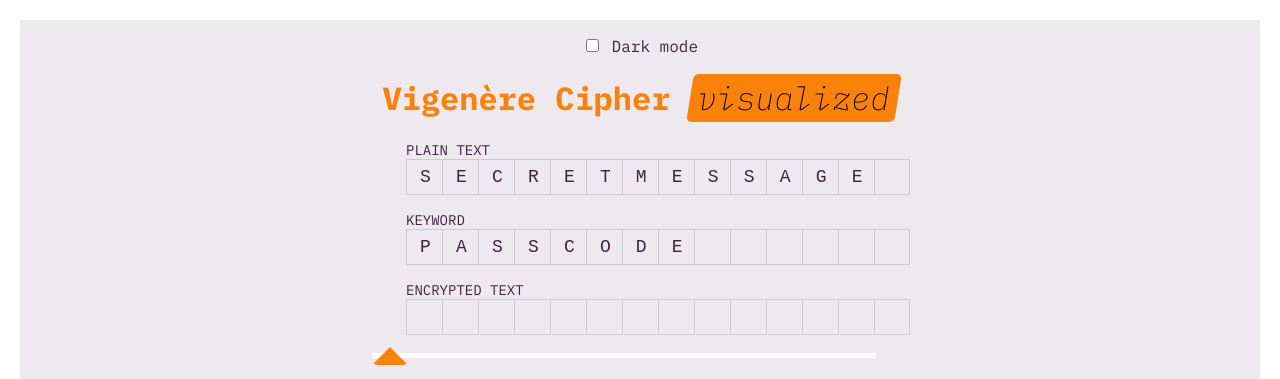
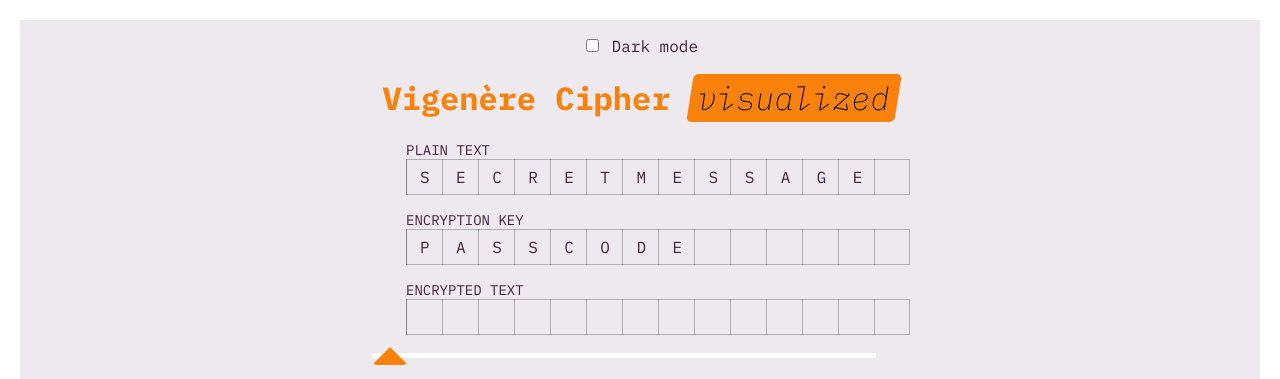
Before and after one commit to peippo/vigenere-cipher-visualized, a React (Create React App) app: page / in a window 1280 px wide. Shown: the top 379 px of the page. Built offline with nearby package versions, Linux system fonts and the light colour scheme.

Commit message:
Add input step indicators

```diff
--- a/src/components/Controls.js
+++ b/src/components/Controls.js
@@ -36,14 +36,16 @@ const Controls = ({ result, setResult, step, setStep }) => {
 						value={plainText}
 						onChange={(event) => handleChange(event, setPlainText)}
 						contentType="source"
+						step={step}
 					/>
 				</Label>
 				<Label>
-					Keyword
+					Encryption key
 					<Input
 						value={keyword}
 						onChange={(event) => handleChange(event, setKeyword)}
 						contentType="key"
+						step={step}
 					/>
 				</Label>
 				<Label>
--- a/src/components/Input.js
+++ b/src/components/Input.js
@@ -13,25 +13,111 @@ const Input = ({ value, onChange, contentType, step, ...props }) => {
 		}
 	};
 
+	// TODO: :D
+	let indicatorSteps = step - 1;
+
+	if (step > value.length) {
+		indicatorSteps = step - value.length - 1;
+	}
+
+	if (step > value.length * 2) {
+		indicatorSteps = step - value.length * 2 - 1;
+	}
+
+	if (step > value.length * 3) {
+		indicatorSteps = step - value.length * 3 - 1;
+	}
+
+	if (step > value.length * 4) {
+		indicatorSteps = step - value.length * 4 - 1;
+	}
+
+	if (step > value.length * 5) {
+		indicatorSteps = step - value.length * 5 - 1;
+	}
+
+	if (step > value.length * 6) {
+		indicatorSteps = step - value.length * 6 - 1;
+	}
+
+	if (step > value.length * 7) {
+		indicatorSteps = step - value.length * 7 - 1;
+	}
+
+	if (step > value.length * 8) {
+		indicatorSteps = step - value.length * 8 - 1;
+	}
+
+	if (step > value.length * 9) {
+		indicatorSteps = step - value.length * 9 - 1;
+	}
+
+	if (step > value.length * 10) {
+		indicatorSteps = step - value.length * 10 - 1;
+	}
+
+	if (step > value.length * 11) {
+		indicatorSteps = step - value.length * 11 - 1;
+	}
+
+	if (step > value.length * 12) {
+		indicatorSteps = step - value.length * 12 - 1;
+	}
+
+	if (step > value.length * 13) {
+		indicatorSteps = step - value.length * 13 - 1;
+	}
+
 	return (
+		<Wrapper
+			contentType={contentType}
+			style={{
+				"--left": `${indicatorSteps * 36}px`,
+			}}
+		>
 			<StyledInput
 				type="text"
 				value={value}
 				onChange={onChange}
 				onKeyDown={handleKeyPress}
-			contentType={contentType}
+				maxLength="14"
 				{...props}
 			/>
+		</Wrapper>
 	);
 };
 
+const Wrapper = styled.div`
+	position: relative;
+	width: 100%;
+	overflow: hidden;
+
+	&:after {
+		content: "";
+		width: ${(props) => props.theme.inputCellSize};
+		height: ${(props) => props.theme.inputCellSize};
+		position: absolute;
+		top: 0;
+		left: var(--left);
+		background-color: ${(props) =>
+			props.contentType === "source"
+				? props.theme.sourceHighlight
+				: props.theme.keyHighlight};
+		z-index: -1;
+		transition: left 0.15s;
+	}
+`;
+
 const StyledInput = styled.input`
+	width: 100%;
 	color: ${(props) => props.theme.text};
-	border: 1px solid #ccc;
-	background: linear-gradient(to left, #ccc 1px, transparent 0);
+	border: 1px solid ${(props) => props.theme.inputBorder};
+	background: ${(props) =>
+		`linear-gradient(to left, ${props.theme.inputBorder} 1px, transparent 0)`};
 	background-size: ${(props) => props.theme.inputCellSize} 1px;
-	font: 18px monospace;
-	letter-spacing: ${(props) => `calc(${props.theme.inputCellSize} / 1.43)`};
+	font-size: 16px;
+	font-family: var(--heading-font-family);
+	letter-spacing: ${(props) => `calc(${props.theme.inputCellSize} / 1.36)`};
 	text-indent: 11px;
 	text-transform: uppercase;
 	height: ${(props) => props.theme.inputCellSize};
--- a/src/components/Tabula.js
+++ b/src/components/Tabula.js
@@ -65,7 +65,7 @@ const Table = styled.table`
 			`calc(${props.indicatorColumn + 1} * ${props.theme.cellSize})`};
 		width: ${(props) => props.theme.cellSize};
 		height: ${(props) => props.theme.cellSize};
-		border: 2px solid red;
+		border: 2px solid ${(props) => props.theme.resultHighlight};
 		transform: scale(1.5);
 		border-radius: 1000px;
 		transition: left 0.15s, top 0.15s;
@@ -113,7 +113,7 @@ const HeaderCell = styled.th`
 
 const ColumnHeaderCell = styled(HeaderCell)`
 	background-color: ${(props) =>
-		props.isCurrent ? props.theme.sourceHighlight : "transparent"};
+		props.isCurrent ? props.theme.keyHighlight : "transparent"};
 
 	${(props) =>
 		props.isCurrent &&
@@ -128,7 +128,7 @@ const ColumnHeaderCell = styled(HeaderCell)`
 
 const RowHeaderCell = styled(HeaderCell)`
 	background-color: ${(props) =>
-		props.isCurrent ? props.theme.keyHighlight : "transparent"};
+		props.isCurrent ? props.theme.sourceHighlight : "transparent"};
 
 	${(props) =>
 		props.isCurrent &&
```
Lines whose indentation alone changed are shown as unchanged.
